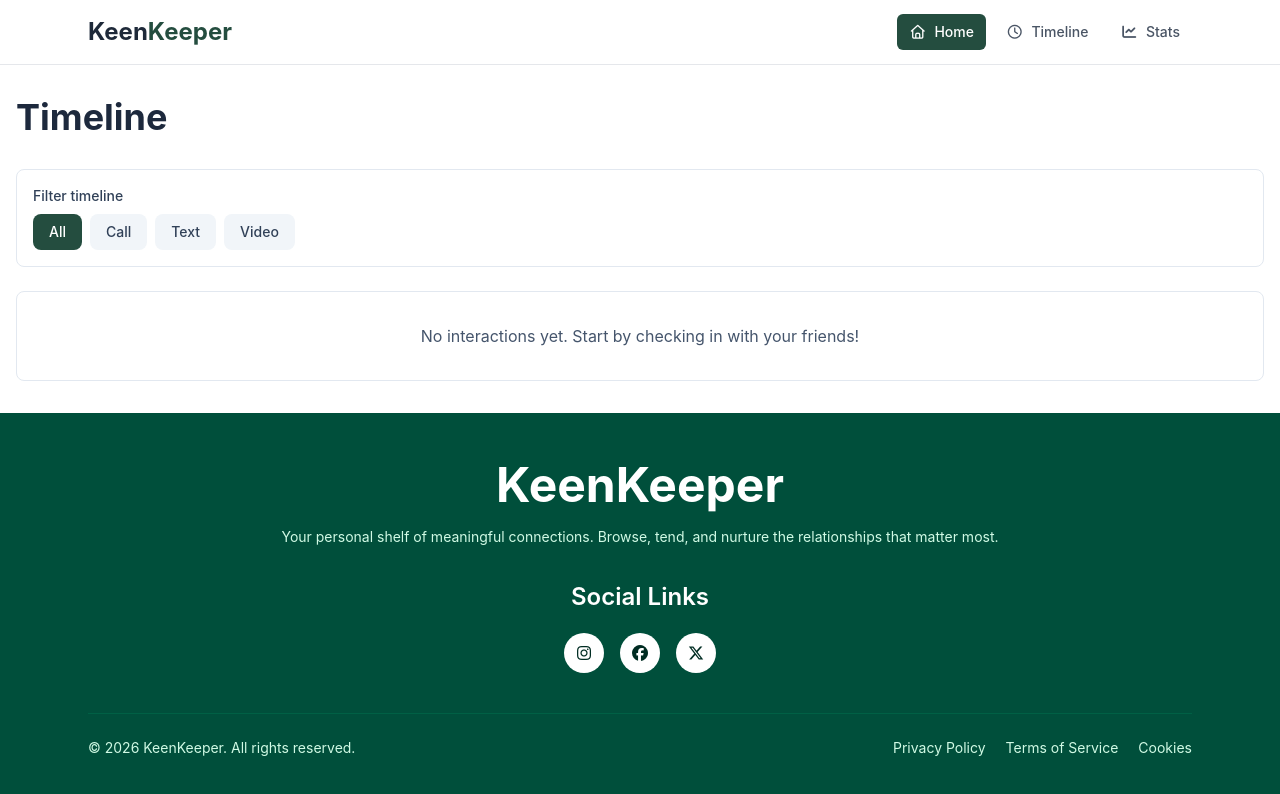
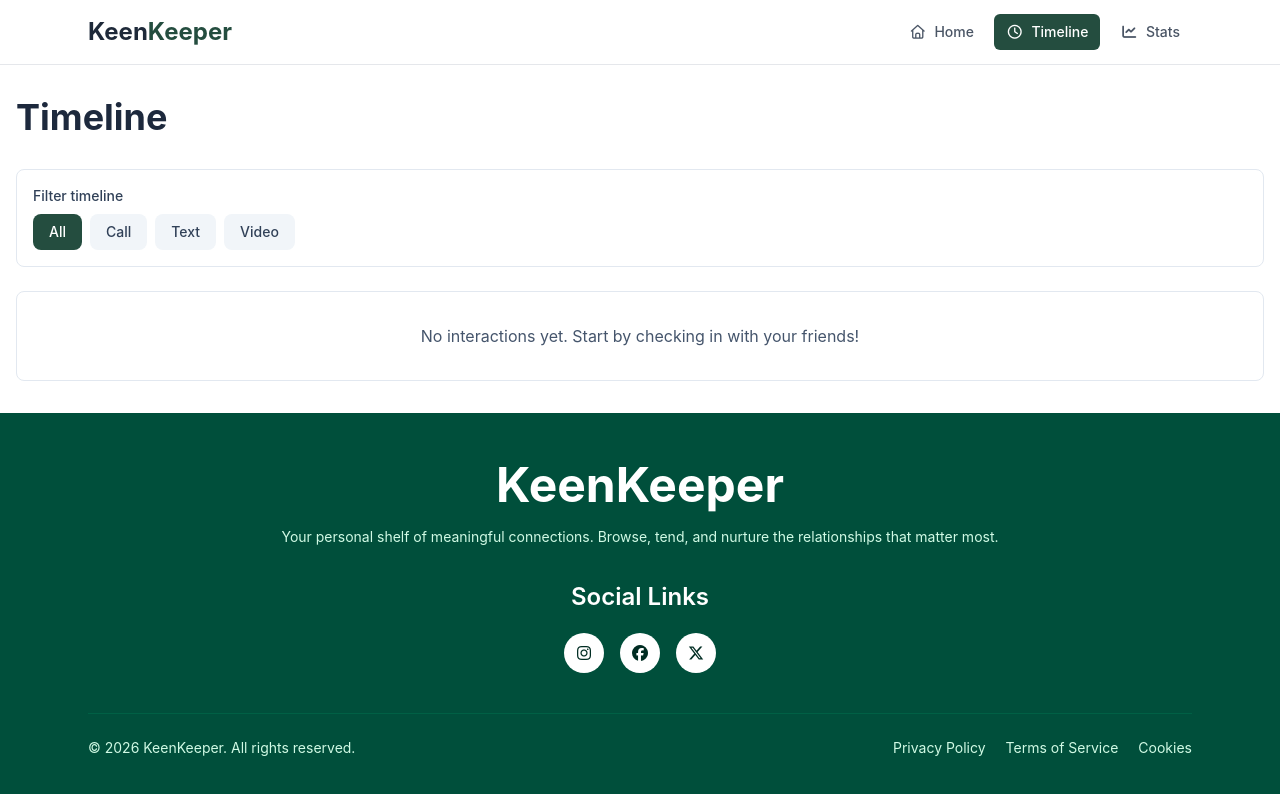
Before and after one commit to FarhadNuri/Keen-Keeper, a React (Vite) app: page /timeline in a window 1280 px wide. Shown: the top 794 px of the page. Built offline with nearby package versions, Linux system fonts and the light colour scheme.

Commit message:
Fixed Navbar Button Functionality

```diff
--- a/src/components/Navbar/Navbar.jsx
+++ b/src/components/Navbar/Navbar.jsx
@@ -1,5 +1,5 @@
 import React, { useState } from "react";
-import { Link } from "react-router";
+import { Link, useLocation } from "react-router";
 
 const navItems = [
   {
@@ -21,6 +21,15 @@ const navItems = [
 
 function Navbar() {
   const [isMobileMenuOpen, setIsMobileMenuOpen] = useState(false);
+  const location = useLocation();
+
+  // Check if the current path matches the nav item path
+  const isActive = (path) => {
+    if (path === "/") {
+      return location.pathname === "/";
+    }
+    return location.pathname.startsWith(path);
+  };
 
   return (
     <header className="border-b border-gray-200 bg-white">
@@ -40,14 +49,14 @@ function Navbar() {
         </button>
 
         <nav className="hidden items-center gap-2 text-sm font-medium sm:flex">
-          {navItems.map((item, index) => (
+          {navItems.map((item) => (
             <Link
               key={item.label}
               to={item.path}
               className={`flex items-center gap-2 rounded-md px-3 py-2 ${
-                index === 0
+                isActive(item.path)
                   ? "bg-[#244D3F] text-white"
-                  : "text-gray-600 hover:bg-white hover:text-gray-900"
+                  : "text-gray-600 hover:bg-gray-100 hover:text-gray-900"
               }`}
             >
               <i className={item.iconClass}></i>
@@ -60,15 +69,15 @@ function Navbar() {
       {isMobileMenuOpen && (
         <nav className="border-t border-gray-200 px-4 pb-4 pt-3 sm:hidden">
           <div className="flex flex-col gap-2 text-sm font-medium">
-            {navItems.map((item, index) => (
+            {navItems.map((item) => (
               <Link
                 key={item.label}
                 to={item.path}
                 onClick={() => setIsMobileMenuOpen(false)}
                 className={`flex items-center gap-2 rounded-md px-3 py-2 ${
-                  index === 0
+                  isActive(item.path)
                     ? "bg-[#244D3F] text-white"
-                    : "text-gray-700 hover:bg-white hover:text-gray-900"
+                    : "text-gray-700 hover:bg-gray-100 hover:text-gray-900"
                 }`}
               >
                 <i className={item.iconClass}></i>
```
